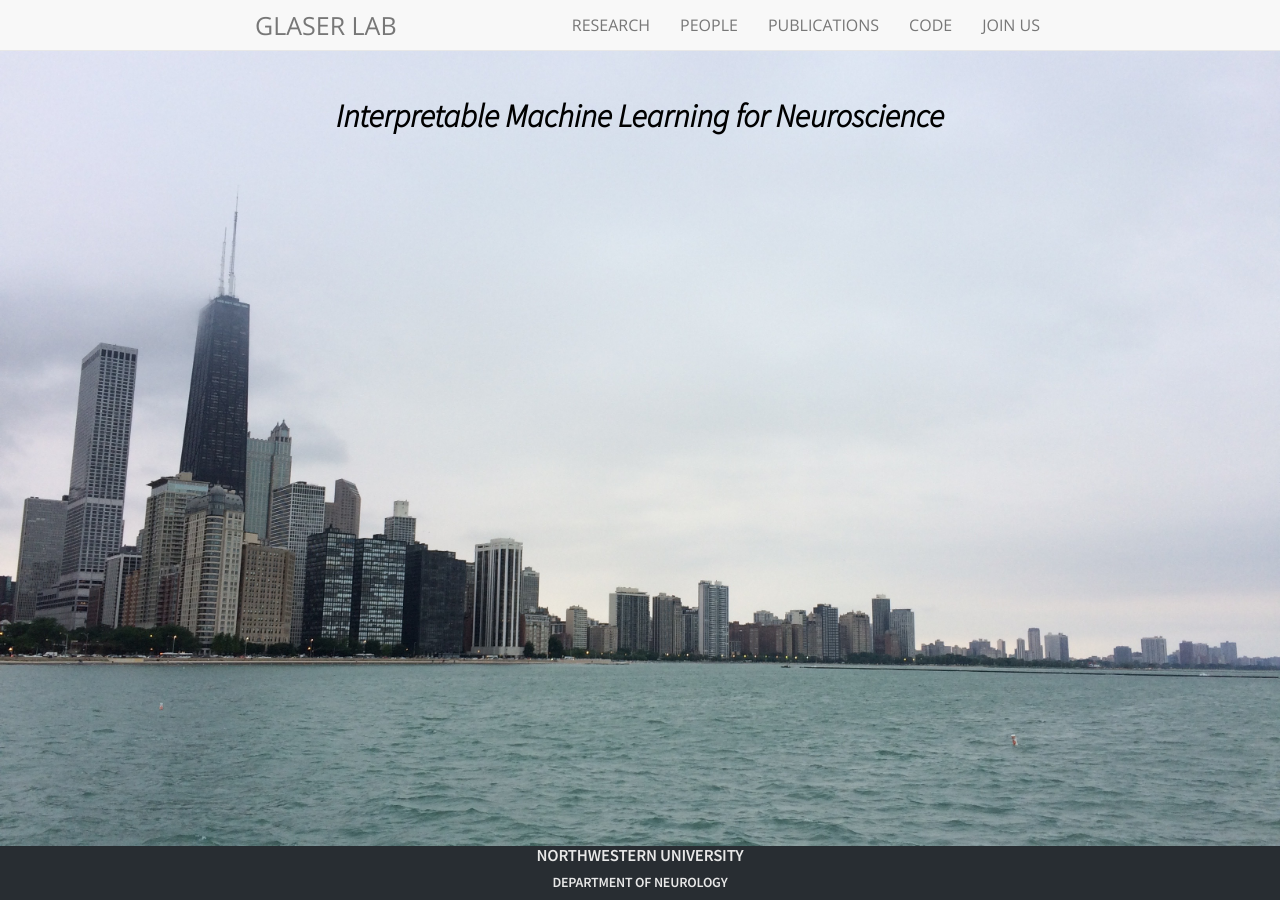
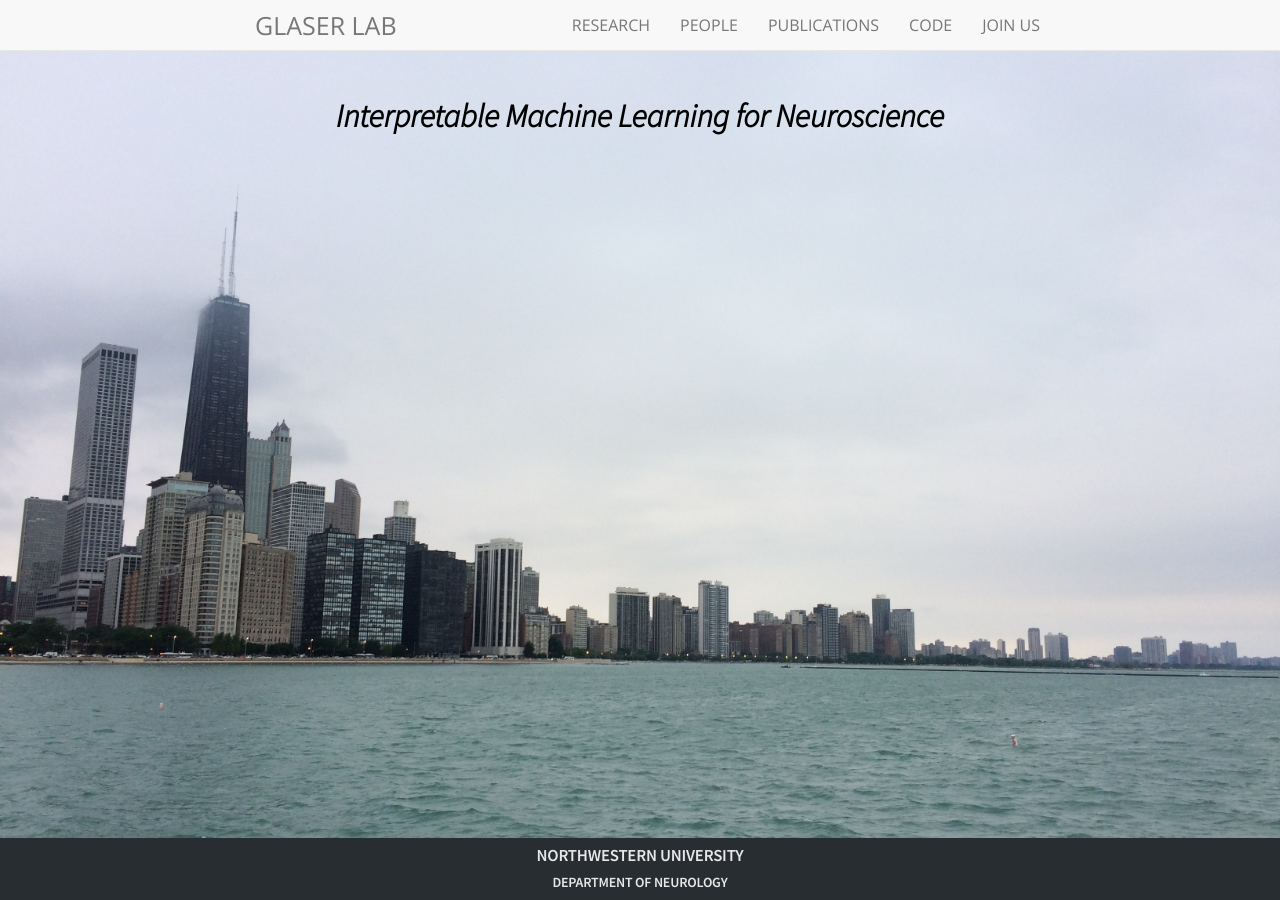
Before and after one commit to glaserlab/glaserlab.github.io, a Jekyll site: the page built from index.html, in a window 1280 px wide. Built offline with Jekyll 4.4.1, drawn with Linux system fonts in a browser that asks for light colours; nearby versions of some CDN libraries; comment, search, counter and statistics services are not loaded.

Commit message:
footer update

```diff
--- a/_includes/footer.html
+++ b/_includes/footer.html
@@ -6,7 +6,7 @@
   <!-- <div class="panel-footer">
 	  <div class="row"> -->
 		<!-- <div class="col-sm-4"> -->
-      <h5 style="font-size:1.2em; color:#E8E8E8; font-family:Source Sans Pro"> Northwestern University</h5>
+      <h5 style="font-size:1.2em; color:#E8E8E8; font-family:Source Sans Pro; margin-top:.5em"> Northwestern University</h5>
       <h5 style="font-size:1em; color:#E8E8E8; font-family:Source Sans Pro; margin-top:0"> Department of Neurology</h5>
     <!-- </div> -->
     <!-- </div>
```
